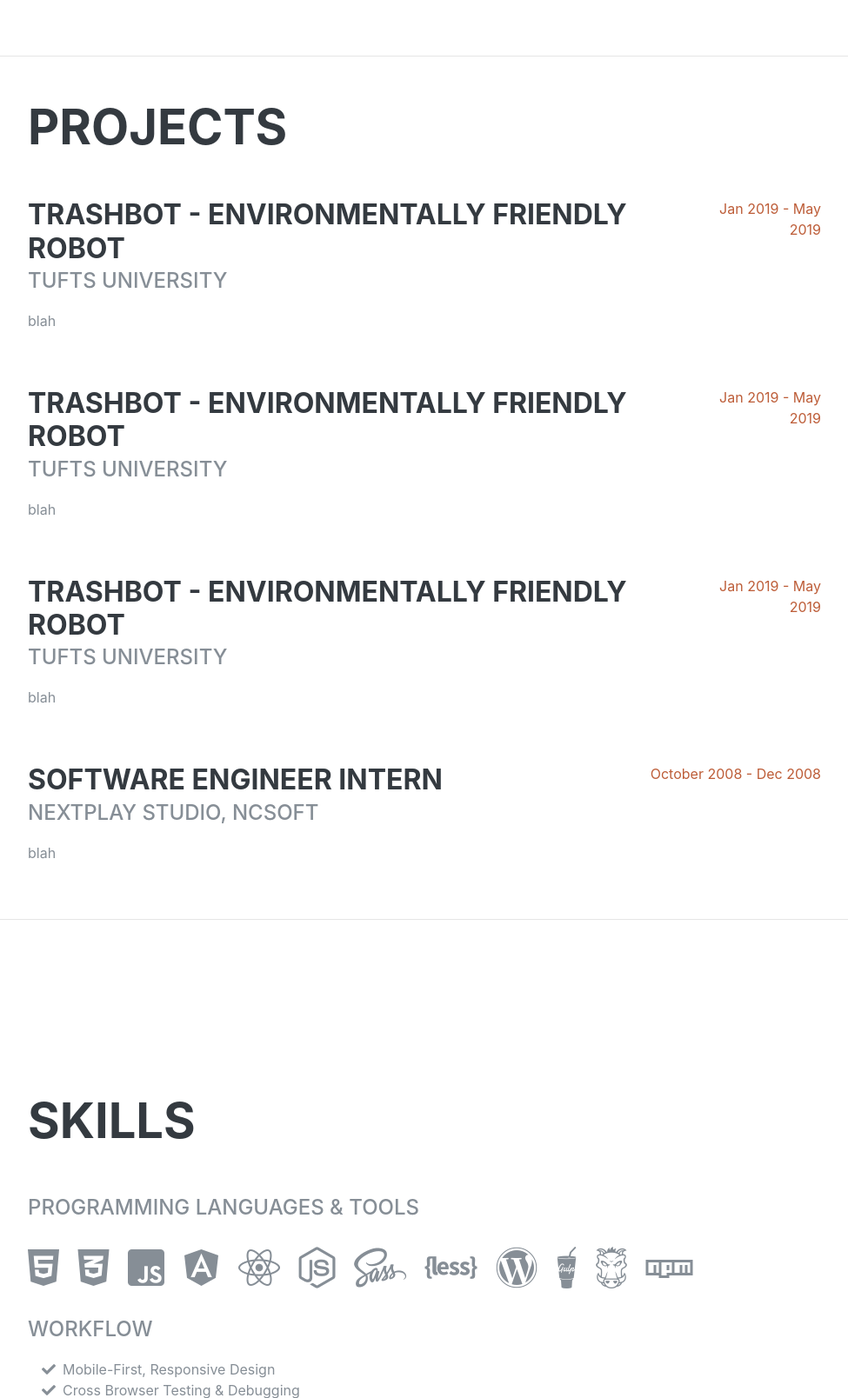
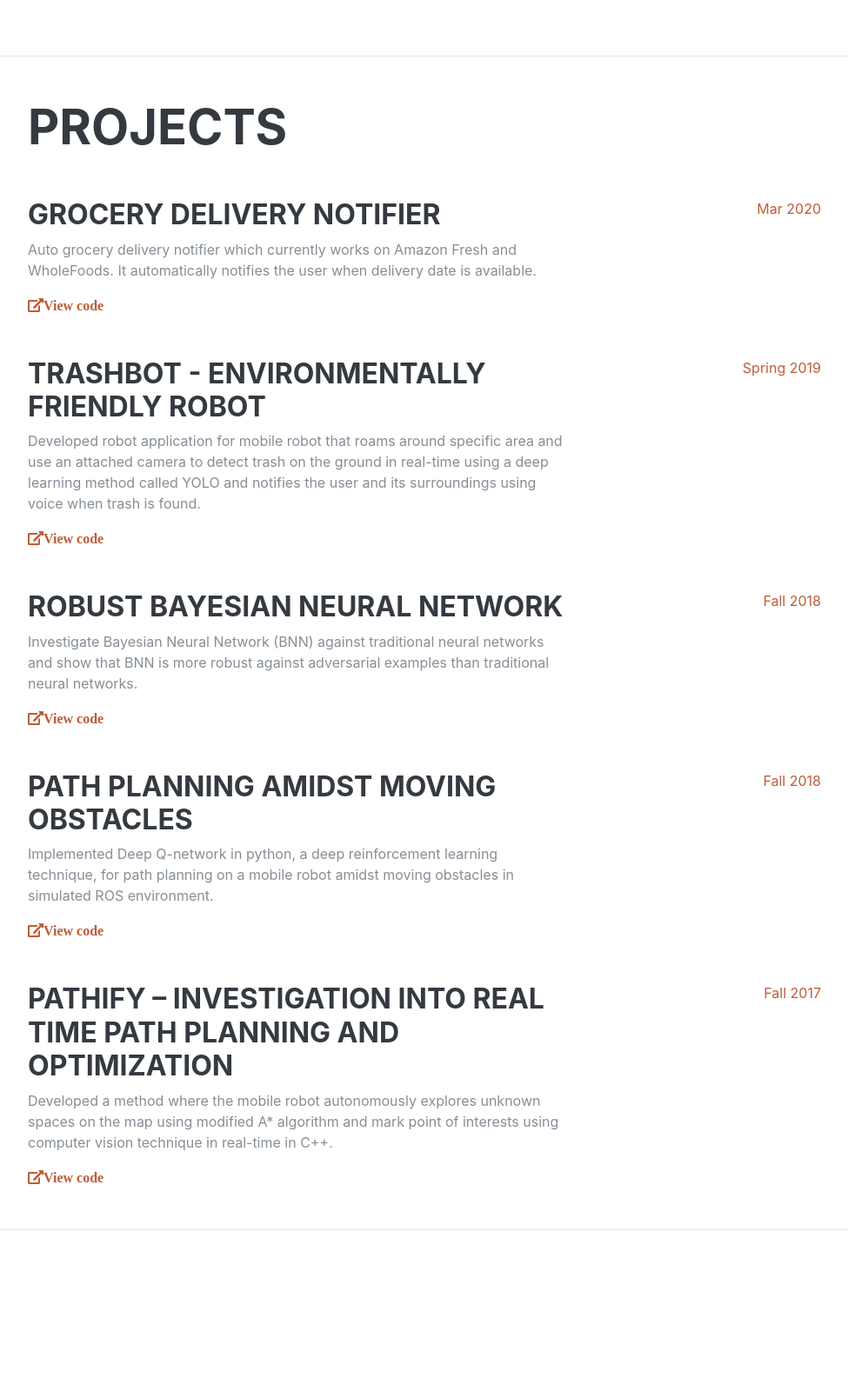
Before and after one commit to js0823/portfolio, a Django app: page / in a window 1280 px wide. Shown: the part 3422-5030 px from the top of the page at 87% size, without its empty margins (288-1263 px from the left). Run offline with Django 3.2, Linux system fonts and the light colour scheme; some libraries are stand-ins or nearby versions; some web fonts are replaced.

Commit message:
Update more personal information

```diff
--- a/personal_portfolio/templates/personal_portfolio/about.html
+++ b/personal_portfolio/templates/personal_portfolio/about.html
@@ -15,12 +15,6 @@
       <a href="https://github.com/js0823/">
         <i class="fab fa-github"></i>
       </a>
-      <!-- <a href="#">
-        <i class="fab fa-twitter"></i>
-      </a>
-      <a href="#">
-        <i class="fab fa-facebook-f"></i>
-      </a> -->
     </div>
 </div>
 {% endblock about %}
--- a/personal_portfolio/templates/personal_portfolio/interests.html
+++ b/personal_portfolio/templates/personal_portfolio/interests.html
@@ -2,7 +2,7 @@
 {% block interests %}
 <div class="w-100">
     <h2 class="mb-5">Interests</h2>
-    <p>Apart from being a web developer, I enjoy most of my time being outdoors. In the winter, I am an avid skier and novice ice climber. During the warmer months here in Colorado, I enjoy mountain biking, free climbing, and kayaking.</p>
-    <p class="mb-0">When forced indoors, I follow a number of sci-fi and fantasy genre movies and television shows, I am an aspiring chef, and I spend a large amount of my free time exploring the latest technology advancements in the front-end web development world.</p>
+    <p>Write my interests here</p>
+    <p class="mb-0">and here.</p>
 </div>
 {% endblock interests %}
--- a/personal_portfolio/templates/personal_portfolio/presentations.html
+++ b/personal_portfolio/templates/personal_portfolio/presentations.html
@@ -2,7 +2,7 @@
 {% block presentations %}
 <div class="w-100">
     <h2 class="mb-5">Presentations</h2>
-    <p>Apart from being a web developer, I enjoy most of my time being outdoors. In the winter, I am an avid skier and novice ice climber. During the warmer months here in Colorado, I enjoy mountain biking, free climbing, and kayaking.</p>
-    <p class="mb-0">When forced indoors, I follow a number of sci-fi and fantasy genre movies and television shows, I am an aspiring chef, and I spend a large amount of my free time exploring the latest technology advancements in the front-end web development world.</p>
+    <p>Haley Goodwill, <b>Jongseo Yoon</b>, Jeong Heon Lee, Summer L. Gibbs, Ph.D., Hak Soo Choi, Ph.D., John V. Frangioni, M.D., Ph.D., 2012: Automated High-Throughput In Vitro Drug Screening for Tuberous Sclerosis Complex and Lymphangioleiomyomatosis. PerkinElmer Owners Group Revolutionaries for Global Health Summit, Newton MA.</p>
+    <p class="mb-0"><b>Jongseo Yoon</b>, Kai Bao, Mark M. Bordo, Haley Goodwill, Jeong Heon Lee, Rafiou Oketokoun, summer L. Gibbs, Ph.D., Hak Soo Choi, Ph.D., John V. Frangioni, M.D., Ph.D., 2012: An Automated Chemistry System for Combinatorial Synthesis of Nerve-Targeting Agents. PerkinElmer Owners Group Revolutionaries for Global Health Summit, Newton MA.</p>
 </div>
 {% endblock presentations %}
--- a/personal_portfolio/templates/personal_portfolio/projects.html
+++ b/personal_portfolio/templates/personal_portfolio/projects.html
@@ -5,45 +5,71 @@
 
     <div class="resume-item d-flex flex-column flex-md-row justify-content-between mb-5">
         <div class="resume-content">
-            <h3 class="mb-0">Trashbot - Environmentally Friendly Robot</h3>
-            <div class="subheading mb-3">Tufts University</div>
-            <p>blah</p>
+            <h3 class="mb-2">Grocery Delivery Notifier</h3>
+            <p>Auto grocery delivery notifier which currently works on Amazon Fresh and WholeFoods. It automatically notifies the user when delivery date is available.</p>
+            <a href="https://github.com/js0823/GroceryDeliveryNotifier" target="_blank" class="fas fa-external-link-alt" role="button">View code</a>
         </div>
         <div class="resume-date text-md-right">
-            <span class="text-primary">Jan 2019 - May 2019</span>
+            <span class="text-primary">Mar 2020</span>
+            <div class="resume-loc text-md-right">
+                <span class="text-primary"></span>
+            </div>
         </div>
     </div>
 
     <div class="resume-item d-flex flex-column flex-md-row justify-content-between mb-5">
         <div class="resume-content">
-            <h3 class="mb-0">Trashbot - Environmentally Friendly Robot</h3>
-            <div class="subheading mb-3">Tufts University</div>
-            <p>blah</p>
+            <h3 class="mb-2">Trashbot - Environmentally Friendly Robot</h3>
+            <p>Developed robot application for mobile robot that roams around specific area and use an attached camera to detect trash on the ground in real-time using a deep learning method called YOLO and notifies the user and its surroundings using voice when trash is found.</p>
+            <a href="https://github.com/js0823/trashbot" target="_blank" class="fas fa-external-link-alt" role="button">View code</a>
         </div>
         <div class="resume-date text-md-right">
-            <span class="text-primary">Jan 2019 - May 2019</span>
+            <span class="text-primary">Spring 2019</span>
+            <div class="resume-loc text-md-right">
+                <span class="text-primary"></span>
+            </div>
         </div>
     </div>
 
     <div class="resume-item d-flex flex-column flex-md-row justify-content-between mb-5">
         <div class="resume-content">
-            <h3 class="mb-0">Trashbot - Environmentally Friendly Robot</h3>
-            <div class="subheading mb-3">Tufts University</div>
-            <p>blah</p>
+            <h3 class="mb-2">Robust Bayesian Neural Network</h3>
+            <p>Investigate Bayesian Neural Network (BNN) against traditional neural networks and show that BNN is more robust against adversarial examples than traditional neural networks.</p>
+            <a href="https://github.com/js0823/RobustBNN" target="_blank" class="fas fa-external-link-alt" role="button">View code</a>
         </div>
         <div class="resume-date text-md-right">
-            <span class="text-primary">Jan 2019 - May 2019</span>
+            <span class="text-primary">Fall 2018</span>
+            <div class="resume-loc text-md-right">
+                <span class="text-primary"></span>
+            </div>
+        </div>
+    </div>
+
+    <div class="resume-item d-flex flex-column flex-md-row justify-content-between mb-5">
+        <div class="resume-content">
+            <h3 class="mb-2">Path Planning Amidst Moving Obstacles</h3>
+            <p>Implemented Deep Q-network in python, a deep reinforcement learning technique, for path planning on a mobile robot amidst moving obstacles in simulated ROS environment.</p>
+            <a href="https://github.com/js0823/gym-gazebo" target="_blank" class="fas fa-external-link-alt" role="button">View code</a>
+        </div>
+        <div class="resume-date text-md-right">
+            <span class="text-primary">Fall 2018</span>
+            <div class="resume-loc text-md-right">
+                <span class="text-primary"></span>
+            </div>
         </div>
     </div>
 
     <div class="resume-item d-flex flex-column flex-md-row justify-content-between">
         <div class="resume-content">
-            <h3 class="mb-0">Software Engineer Intern</h3>
-            <div class="subheading mb-3">Nextplay Studio, NCSoft</div>
-            <p>blah</p>
+            <h3 class="mb-2">Pathify – Investigation into Real Time Path Planning and Optimization</h3>
+            <p>Developed a method where the mobile robot autonomously explores unknown spaces on the map using modified A* algorithm and mark point of interests using computer vision technique in real-time in C++.</p>
+            <a href="https://github.com/js0823/pathify" target="_blank" class="fas fa-external-link-alt" role="button">View code</a>
         </div>
         <div class="resume-date text-md-right">
-            <span class="text-primary">October 2008 - Dec 2008</span>
+            <span class="text-primary">Fall 2017</span>
+            <div class="resume-loc text-md-right">
+                <span class="text-primary"></span>
+            </div>
         </div>
     </div>
 </div>
```
